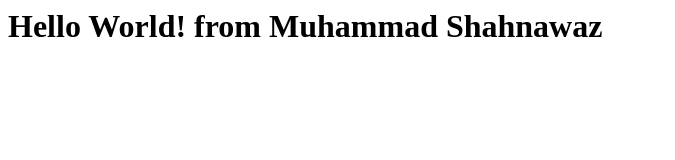
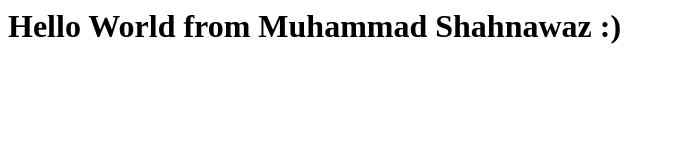
Before and after one commit to Shahnawaz-AbdulRehman/react-project, a plain HTML site: page index.html in a window 1280 px wide. Shown: the whole page, without its empty margins (0-675 px from the left). Drawn offline with Linux system fonts and the light colour scheme.

Commit message:
Update index.html

```diff
--- a/index.html
+++ b/index.html
@@ -1,6 +1,6 @@
 <html>
     <head></head>
     <body>
-        <h1>Hello World! from Muhammad Shahnawaz</h1>
+        <h1>Hello World from Muhammad Shahnawaz :)</h1>
     </body>
 </html>
```
